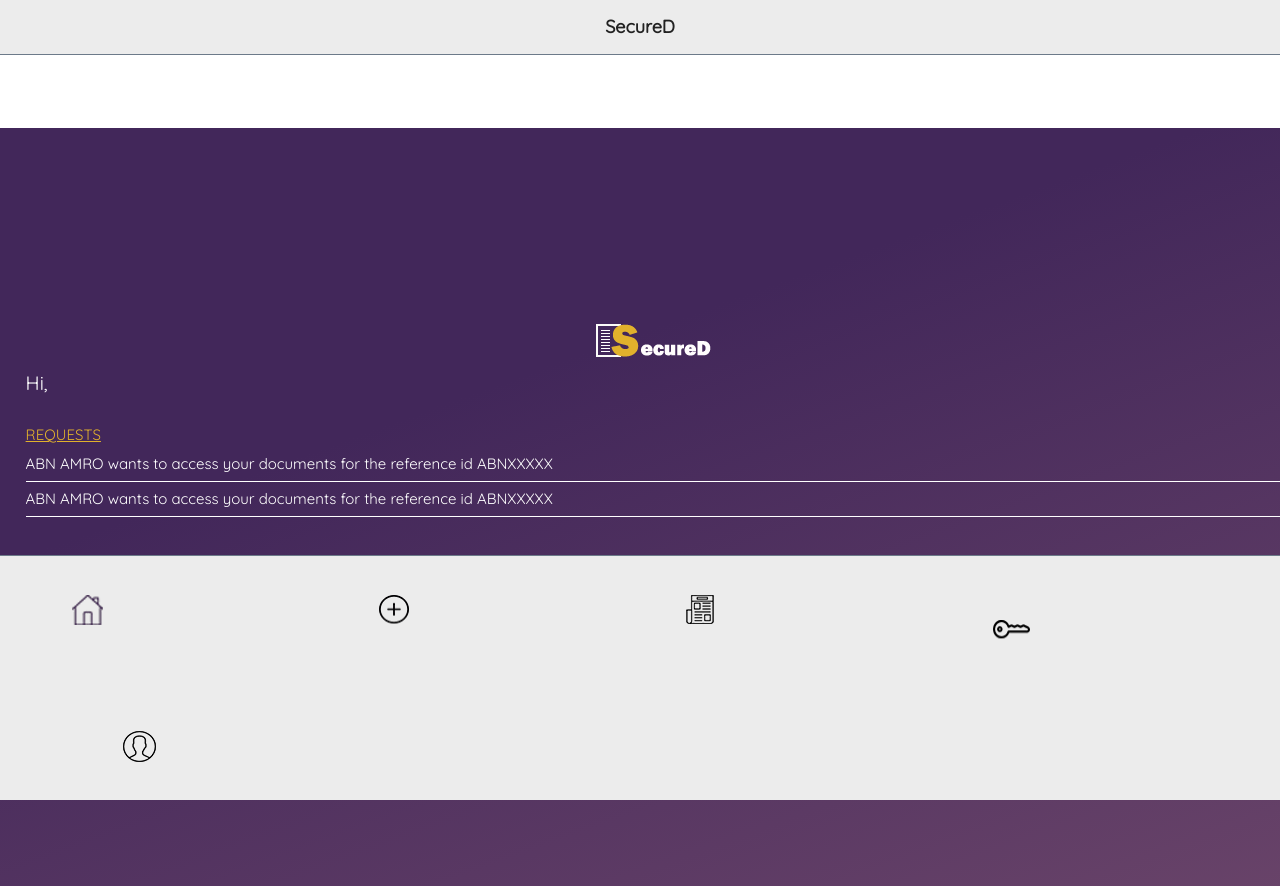
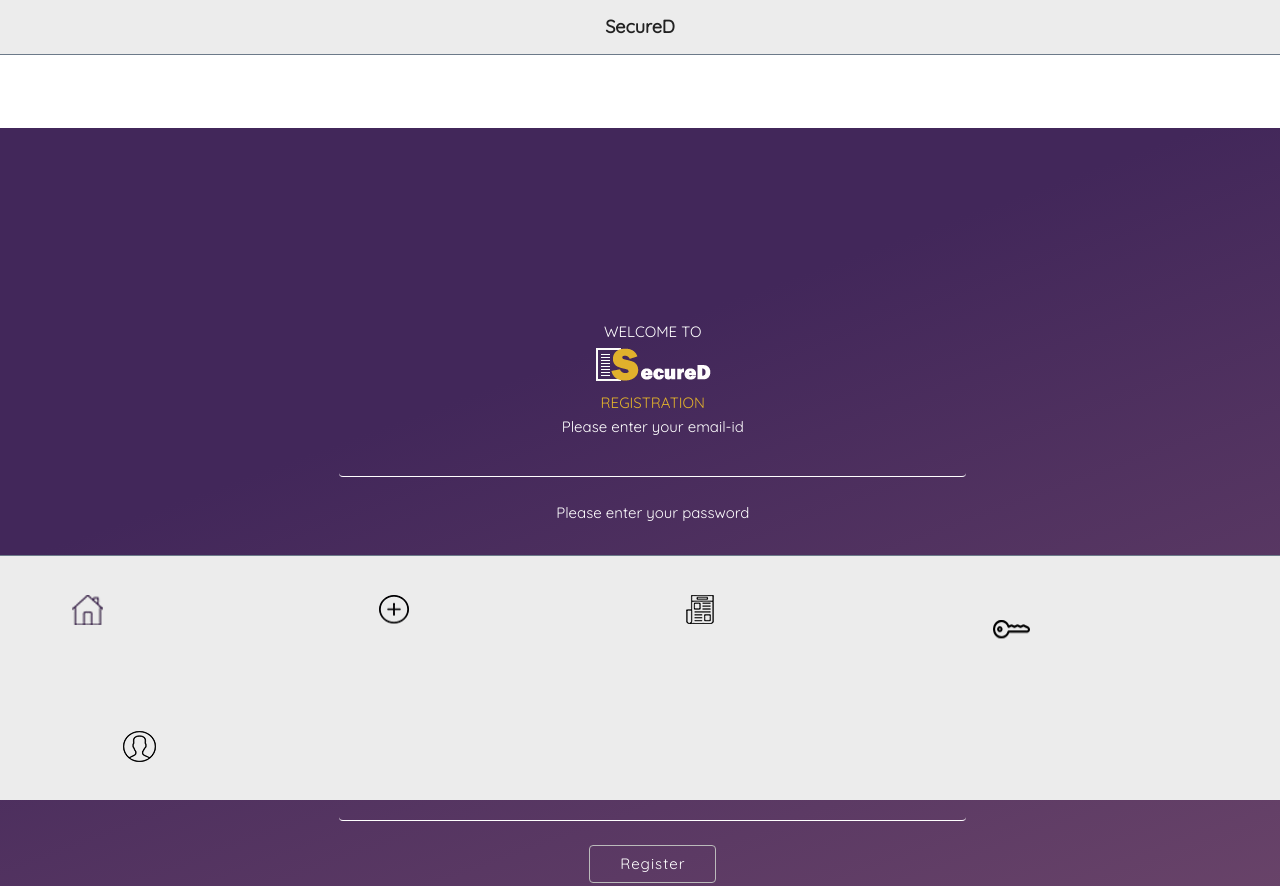
Before and after one commit to BeyondBankingDays/SecureDApp, a website: page public/index.html in a window 1280 px wide. Shown: the top 886 px of the page. Drawn offline with nearby package versions, Linux system fonts and the light colour scheme; some packages are replaced by stand-ins of ours; no server answers.

Commit message:
registration page

```diff
--- a/public/app.js
+++ b/public/app.js
@@ -5,8 +5,8 @@
 app.config(function($routeProvider) {
     $routeProvider
         .when('/', {
-            templateUrl : 'pages/homepage/homepage.html',
-            controller  : 'homepageController'
+            templateUrl : 'pages/registration/registration.html',
+            controller  : 'registrationController'
         })
 
         .when('/add',{
@@ -22,5 +22,9 @@
         .when('/profile',{
             templateUrl : 'pages/profile/profile.html',
             controller  : 'profileController'
+        })
+        .when('/homepage',{
+            templateUrl : 'pages/homepage/homepage.html',
+            controller  : 'homepageController'
         });
 });
--- a/public/index.html
+++ b/public/index.html
@@ -25,7 +25,7 @@
 </head>
 
 <body>
-<div ng-include="'template/header.html'">  </div>
+<div ng-if="$location.path() != '/registration'" ng-include="'template/header.html'">  </div>
 <div class="content" data-viewport-height="100">
     <ng-view></ng-view>
 </div>
--- a/public/pages/access/access.js
+++ b/public/pages/access/access.js
@@ -1,6 +1,12 @@
-angular.module('app.accessController',[]).controller('accessController',['$scope', function($scope){
+angular.module('app.accessController',[]).controller('accessController',['$scope','$http', function($scope, $http){
 
     $scope.selectedFilter = 'request';
+
+    $http.get('https://securedapi1.azurewebsites.net/user/4d5ac00a-64c0-444e-9922-6b1b51aedc6f/documents').then(function(success){
+        console.log(success.data);
+    }, function(error){
+        console.log(error.data);
+    });
 
     $scope.changeSelection = function(selectedOption){
         $scope.selectedFilter = selectedOption;
--- a/public/pages/registration/registration.html
+++ b/public/pages/registration/registration.html
@@ -0,0 +1,40 @@
+<div class="animated fadeIn">
+
+    <div style="text-align:center">WELCOME TO</div>
+    <div style="text-align:center">
+        <img src="logo.png"/>
+    </div>
+
+      <div class="requests" ng-if="reg === 'pending'">
+          <div class="active-text" style="text-align:center;"> REGISTRATION </div>
+          <div>
+            <div style="text-align:center;">
+                <div>Please enter your email-id</div>
+                <input style=" background-color: transparent;border: 0;border-bottom: 1px solid white;width: 50%;"  type="email" ng-model="regObj.email" /><br><br>
+
+                <div>Please enter your password</div>
+                <input style=" background-color: transparent;border: 0;border-bottom: 1px solid white;width: 50%;"
+                ng-pattern="/^(?=.*[a-z])(?=.*[A-Z])(?=.*\d)[a-zA-Z\d]{7,}$/"  type="password" ng-model="regObj.password" /><br><br>
+
+                <div>Preffered Username</div>
+                <input type="text" style=" background-color: transparent;border: 0;border-bottom: 1px solid white;width: 50%;" ng-model="regObj.username" />
+                <br>
+                <br>
+                <div>Please enter your First Name</div>
+                <input style=" background-color: transparent;border: 0;border-bottom: 1px solid white;width: 50%;"  type="text" ng-model="regObj.first_name" /><br><br>
+                <div>Please enter your Last Name</div>
+                <input style=" background-color: transparent;border: 0;border-bottom: 1px solid white;width: 50%;"  type="text" ng-model="regObj.last_name" /><br><br>
+
+                <button class="btn primary" ng-click="registerUser()">Register</button>
+            </div>
+        </div>
+      </div>
+
+      <div ng-if="reg === 'success'">
+        <div class="active-text" style="text-align:center;padding-left:2%;padding-right:2%;"> Congratulations!! You are now registered with the username {{newUsername}} </div>
+      </div>
+
+      <div ng-if="reg === 'error'">
+        <div class="active-text" style="text-align:center;padding-left:2%;padding-right:2%;"> Something went wrong! Please try after sometime </div>
+    </div>
+</div>
--- a/public/pages/registration/registration.js
+++ b/public/pages/registration/registration.js
@@ -1,5 +1,27 @@
 angular.module('app.registrationController',[])
-    .controller('registrationController', function(){
+    .controller('registrationController',[ '$scope','$http','$location','$timeout', function($scope, $http, $location, $timeout){
 
+        $scope.regObj = {password:'',
+    username:'',
+last_name:'',
+first_name:'',
+email:''};
+        $scope.reg = 'pending';
 
-});
+        $scope.registerUser = function(){
+            console.log($scope.regObj.password);
+            $scope.regObj.password=$scope.regObj.password.toString();
+            $http.post('https://beyondbanking.openbankproject.com/obp/v2.0.0/users',JSON.stringify($scope.regObj)).then(function(success){
+                console.log(success.data);
+                $scope.reg = 'success';
+                $scope.newUsername = success.data.username;
+                $timeout( function(){
+                    $location.path('/homepage');
+                }, 2000 );
+            }, function(error){
+                console.log(error.data);
+                $scope.reg = 'error';
+            })
+        }
+
+}]);
```
